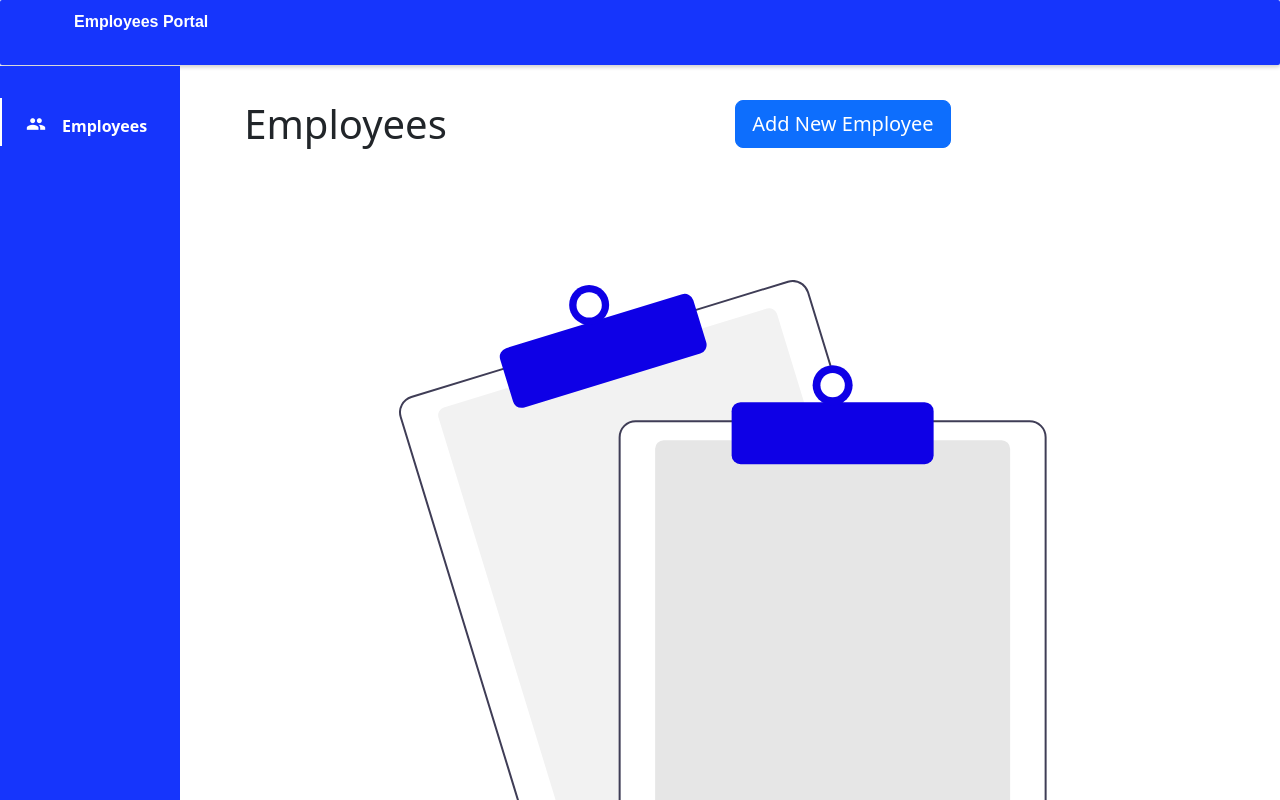
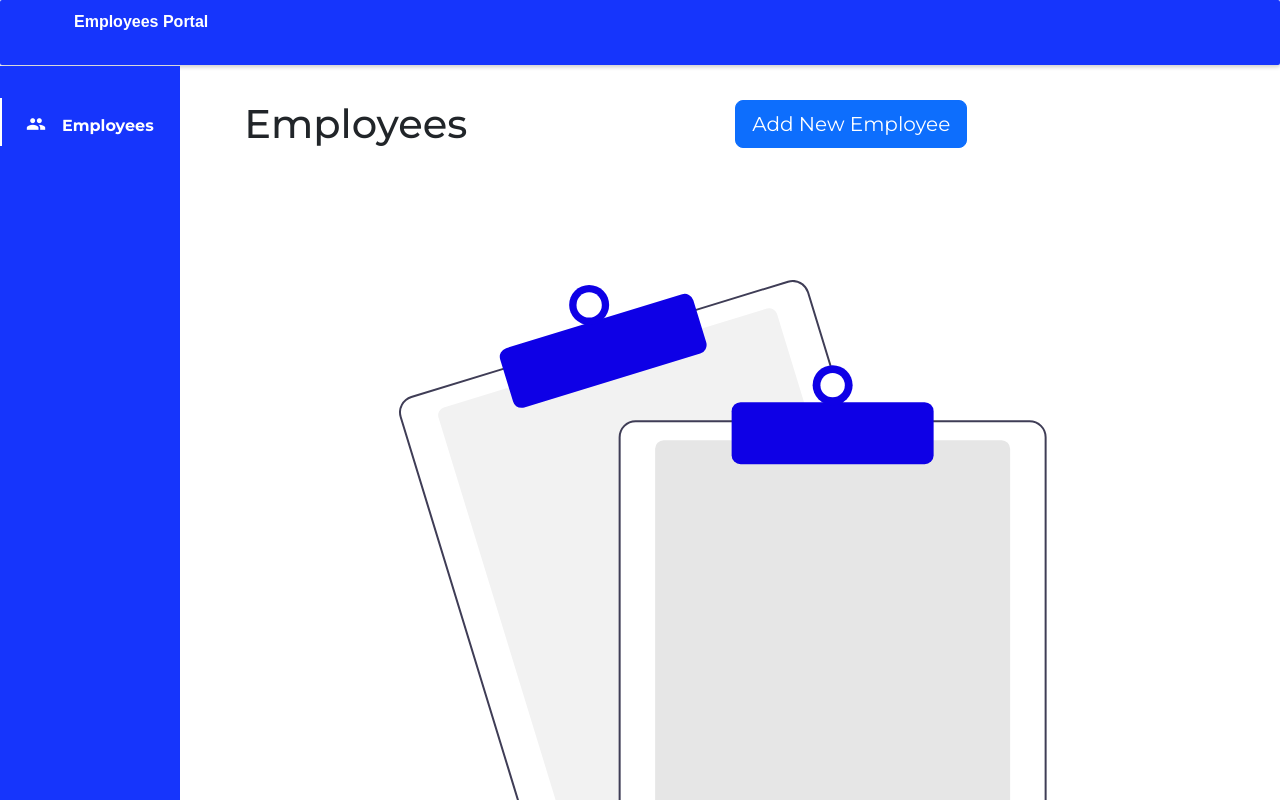
Before and after one commit to SinethembaDlova/employees-portal, a React (Create React App) app: page /employees in a window 1280 px wide. Shown: the top 800 px of the page. Built offline with nearby package versions, Linux system fonts and the light colour scheme; no server answers.

Commit message:
created a globalStlye with styled components and used

```diff
--- a/public/index.html
+++ b/public/index.html
@@ -2,32 +2,19 @@
 <html lang="en">
   <head>
     <meta charset="utf-8" />
-    <link href="https://fonts.googleapis.com/css2?family=Roboto:ital,wght@1,100&display=swap" rel="stylesheet">
-    <link rel="stylesheet" href="https://fonts.googleapis.com/css2?family=Material+Symbols+Outlined:opsz,wght,FILL,GRAD@20..48,100..700,0..1,-50..200" />
     <meta name="viewport" content="width=device-width, initial-scale=1" />
     <meta name="theme-color" content="#000000" />
     <link href="https://fonts.googleapis.com/icon?family=Material+Icons" rel="stylesheet">
-    <link
-      rel="stylesheet"
-      href="https://cdn.jsdelivr.net/npm/bootstrap@5.1.0/dist/css/bootstrap.min.css"
-    />
     <meta
       name="description"
       content="Web site created using create-react-app"
     />
-    <!--
-      manifest.json provides metadata used when your web app is installed on a
-      user's mobile device or desktop. See https://developers.google.com/web/fundamentals/web-app-manifest/
-    -->
-    <!--
-      Notice the use of %PUBLIC_URL% in the tags above.
-      It will be replaced with the URL of the `public` folder during the build.
-      Only files inside the `public` folder can be referenced from the HTML.
-
-      Unlike "/favicon.ico" or "favicon.ico", "%PUBLIC_URL%/favicon.ico" will
-      work correctly both with client-side routing and a non-root public URL.
-      Learn how to configure a non-root public URL by running `npm run build`.
-    -->
+    <link rel="preconnect" href="https://fonts.googleapis.com" />
+		<link rel="preconnect" href="https://fonts.gstatic.com" crossorigin />
+		<link
+			href="https://fonts.googleapis.com/css2?family=Montserrat:ital,wght@0,400;0,500;0,600;0,700;1,400;1,700&display=swap"
+			rel="stylesheet"
+		/>
     <title>React App</title>
   </head>
   <body>
--- a/src/App.js
+++ b/src/App.js
@@ -1,5 +1,6 @@
 import React from 'react';
 import { BrowserRouter as Router, Navigate, Route, Routes } from 'react-router-dom';
+import GlobalStyle from './globalStyles';
 import 'bootstrap/dist/css/bootstrap.min.css';
 import { EmployeeProvider } from './context/EmployeeContext';
 import Navbar from './components/Navbar';
@@ -12,6 +13,7 @@ function App() {
   return (
     <EmployeeProvider>
       <Router>
+        <GlobalStyle />
         <Navbar />
         <Sidebar />
         <Routes>
--- /dev/null
+++ b/src/globalStyles.js
@@ -0,0 +1,44 @@
+import styled, { createGlobalStyle } from 'styled-components';
+
+const GlobalStyle = createGlobalStyle`
+*{
+	box-sizing: border-box;
+	margin: 0;
+	padding: 0;
+	font-family: 'Montserrat', sans-serif;
+}
+`;
+
+export const Container = styled.div`
+  width: 100%;
+  max-width: 1300px;
+  margin-right: auto;
+  margin-left: auto;
+  padding: 0 50px;
+  @media screen and (max-width: 960px) {
+    padding: 0 30px;
+  }
+`;
+
+export const MainHeading = styled.h1`
+  font-size: clamp(2.3rem, 6vw, 4.5rem);
+  margin-bottom: 2rem;
+  color: ${({ inverse }) => (inverse ? '#274064' : '#fff')};
+  width: 100%;
+  letter-spacing: 4px;
+  text-align: center;
+`;
+
+export const Heading = styled.h2`
+  font-size: clamp(1.3rem, 13vw, 3.1rem);
+  margin: ${({ margin }) => (margin ? margin : '')};
+  margin-bottom: ${({ mb }) => (mb ? mb : '')};
+  margin-top: ${({ mt }) => (mt ? mt : '')};
+  color: ${({ inverse }) => (inverse ? '#274064' : '#fff')};
+  letter-spacing: 0.4rem;
+  line-height: 1.06;
+  text-align: center;
+  width: ${({ width }) => (width ? width : '100%')};
+`;
+
+export default GlobalStyle;
```
